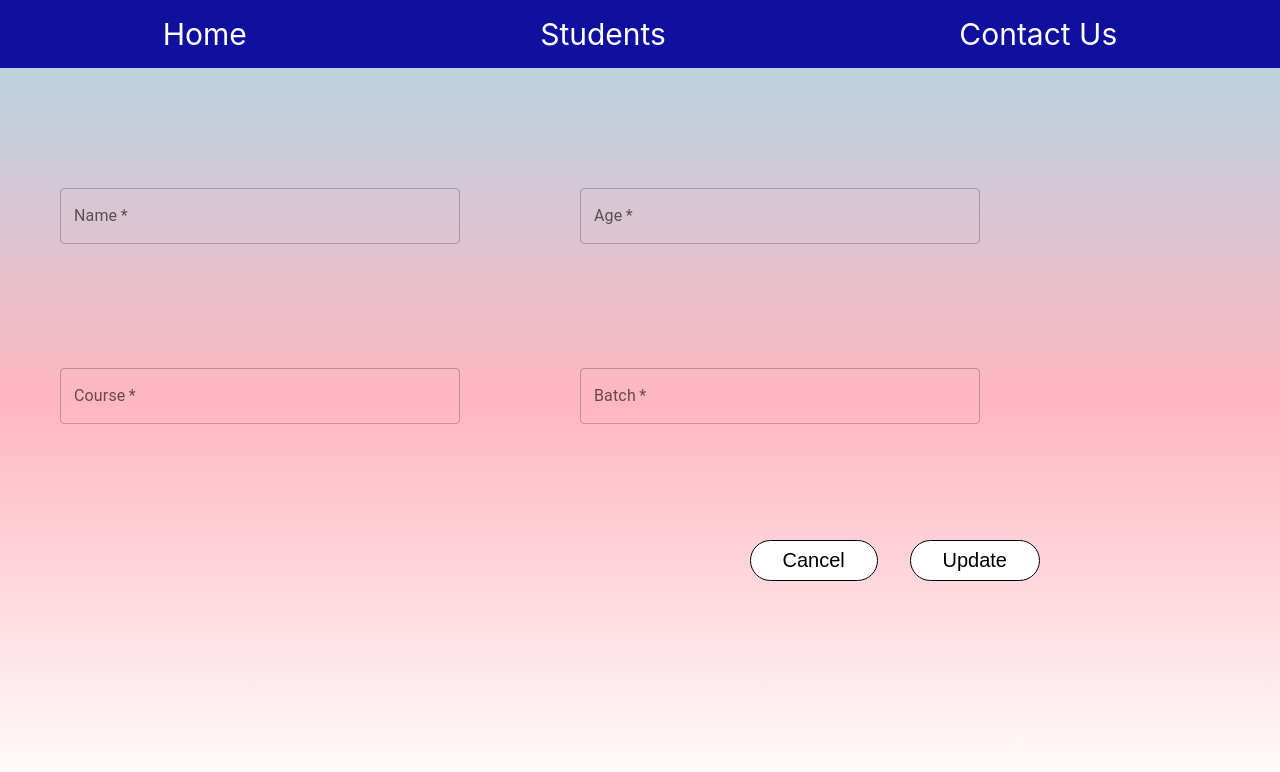
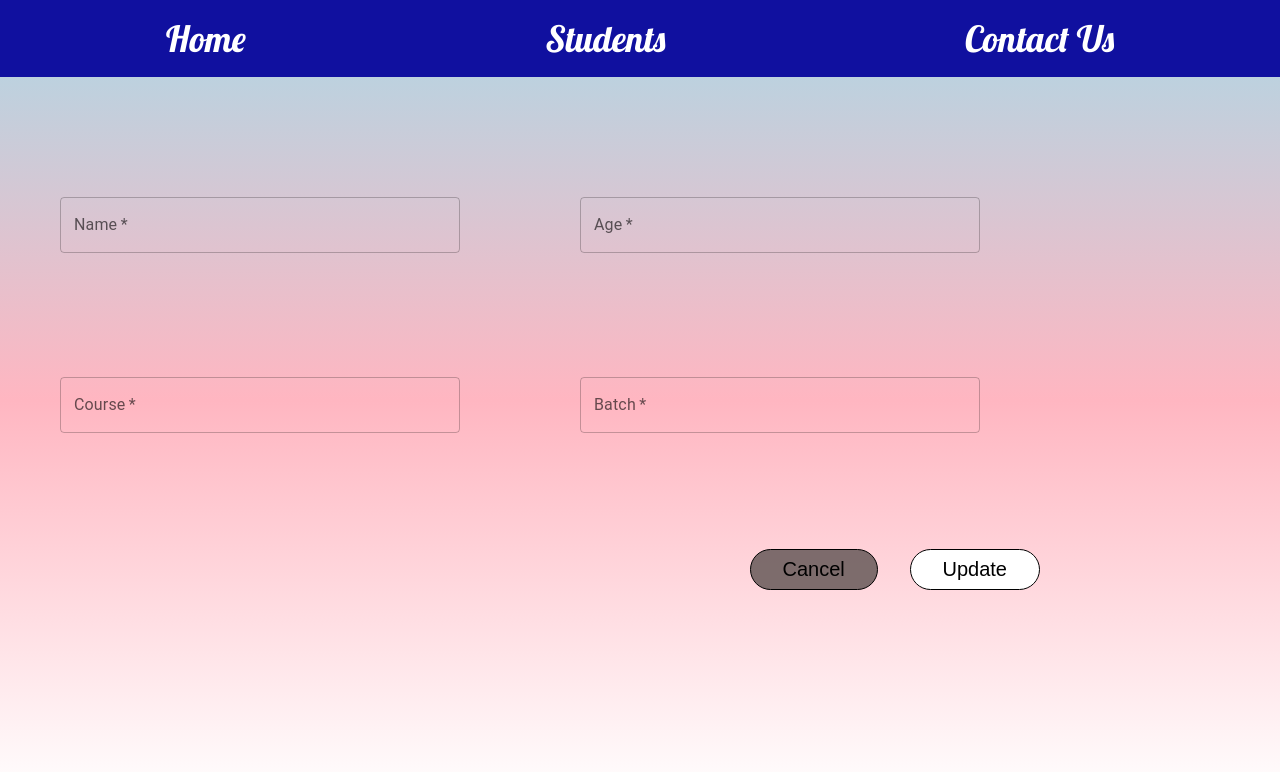
Before and after one commit to Raghavender-lonka/react-assignments, a React (Create React App) app: page /students-desc in a window 1280 px wide. Shown: the top 772 px of the page. Built offline with nearby package versions, Linux system fonts and the light colour scheme.

Commit message:
change font

```diff
--- a/src/components/Addorupdate.jsx
+++ b/src/components/Addorupdate.jsx
@@ -126,7 +126,7 @@ const Addorupdate = () => {
         <div className="buttonContainer">
           {" "}
           <Link to="/students" className="link">
-            <button className="button canc">Cancel</button>
+            <button className="button cancel">Cancel</button>
           </Link>
           <button type="submit" className="button">
             Update
--- a/src/components/Navbar.css
+++ b/src/components/Navbar.css
@@ -1,3 +1,5 @@
+@import url("https://fonts.googleapis.com/css2?family=Lobster&family=Montserrat&display=swap");
+
 * {
   margin: 0;
 }
@@ -8,12 +10,13 @@
   justify-content: space-around;
   background-color: rgb(16, 16, 159);
   padding: 1rem;
-  font-size: 30px;
+  font-size: 36px;
 }
 
 .main-div1 {
   color: white;
   text-decoration: none;
+  font-family: "Lobster", cursive;
 }
 
 .main-div1:hover {
--- a/src/components/Student.css
+++ b/src/components/Student.css
@@ -51,7 +51,7 @@
 }
 
 .cancel {
-  background-color: rgb(129, 140, 150);
+  background-color: rgba(114, 99, 99, 0.921);
 }
 
 .input {
```
